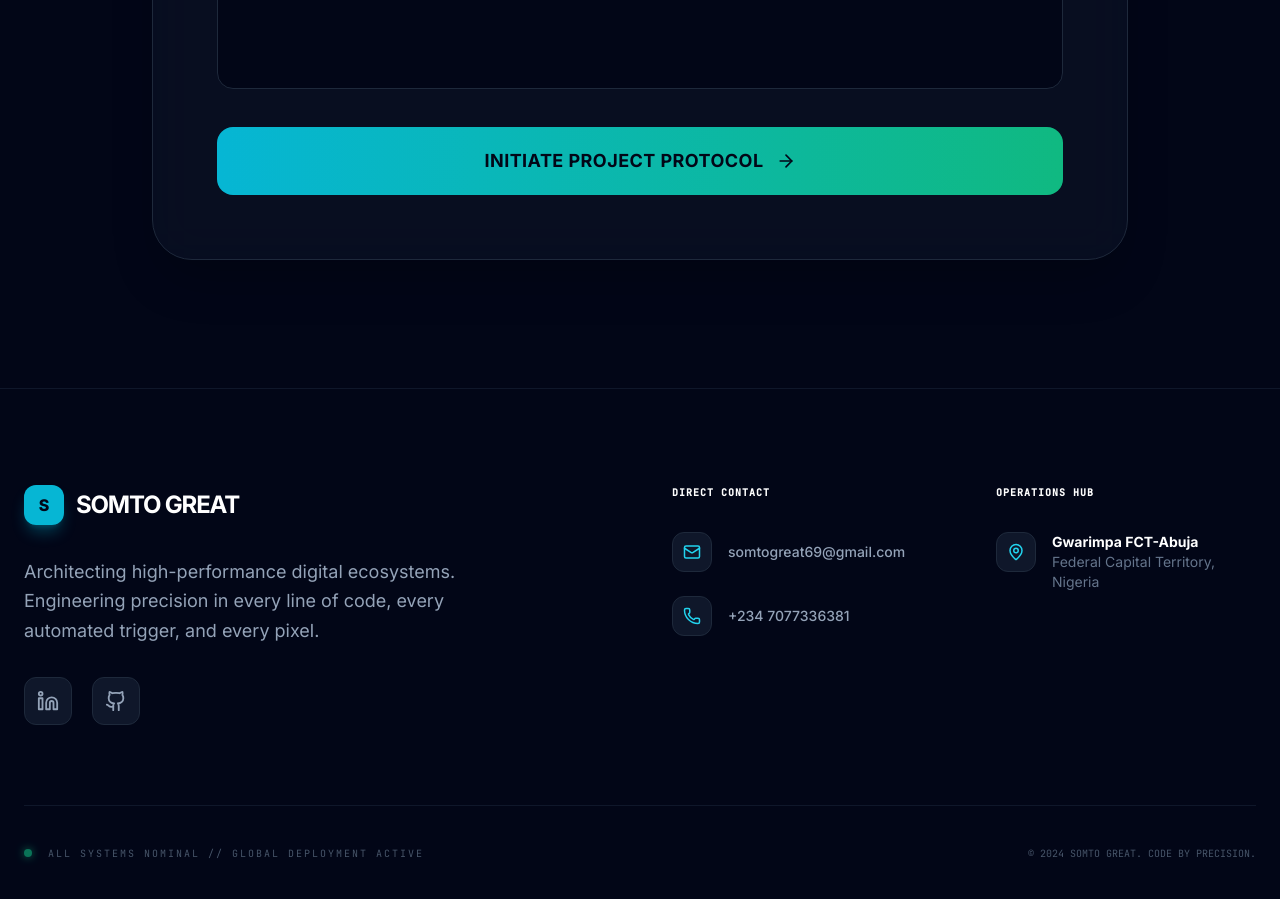
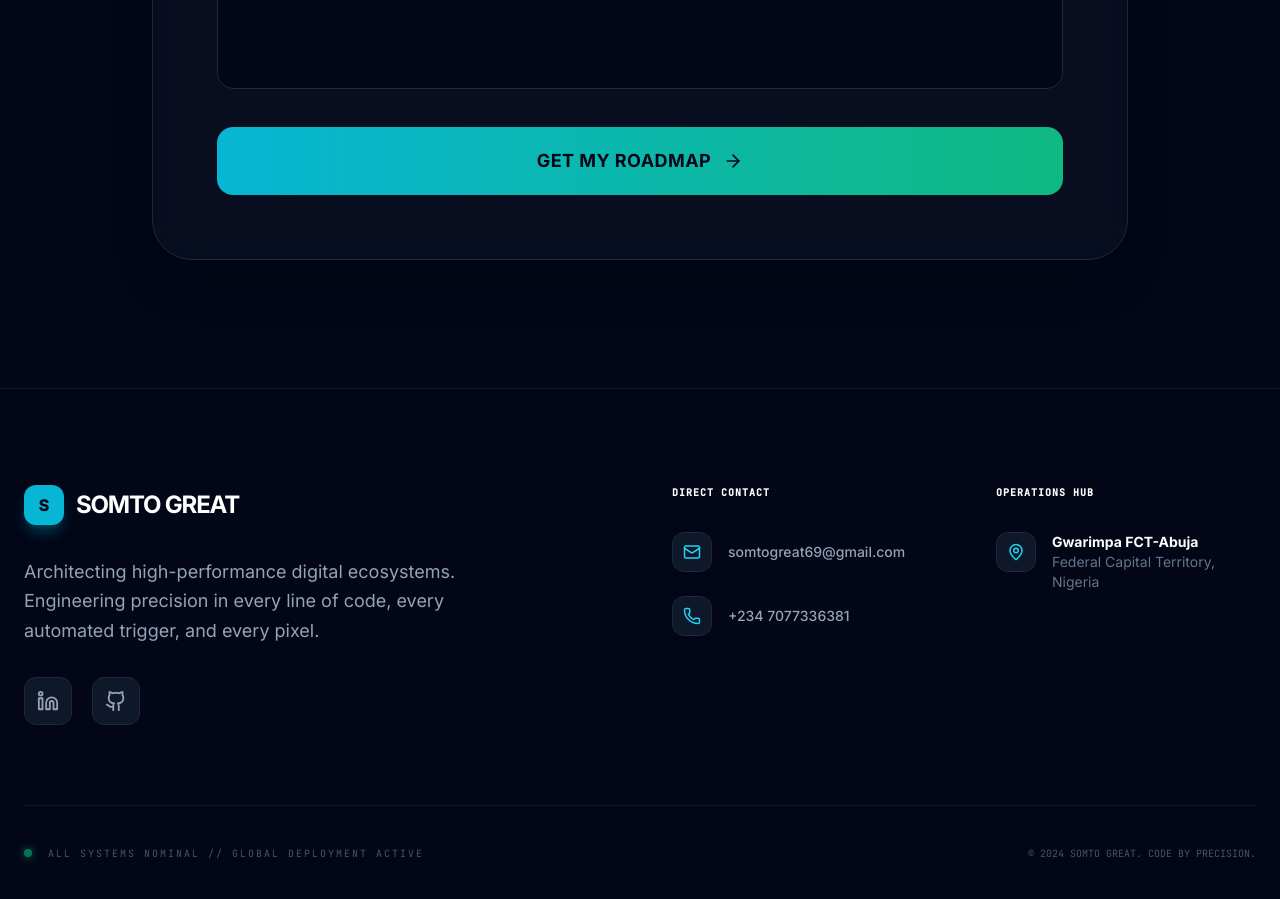
Before and after one commit to somtogreat69/somto-portfolio, a React (Vite) app: page / in a window 1280 px wide. Shown: the part 4380-5279 px from the top of the page. Built offline with nearby package versions, Linux system fonts and the light colour scheme.

Commit message:
Fix image paths

```diff
--- a/App.tsx
+++ b/App.tsx
@@ -25,7 +25,7 @@ import {
 const App: React.FC = () => {
   const [selectedProject, setSelectedProject] = useState<Project | null>(null);
   const [isModalOpen, setIsModalOpen] = useState(false);
-  // --- PASTE THIS BLOCK AT LINE 27 ---
+ // --- REPLACE YOUR EXISTING handleFormSubmit WITH THIS ---
   const [formStatus, setFormStatus] = useState<'idle' | 'sending' | 'success'>('idle');
 
   const handleFormSubmit = async (e: React.FormEvent<HTMLFormElement>) => {
@@ -33,21 +33,25 @@ const App: React.FC = () => {
     setFormStatus('sending');
 
     const formData = new FormData(e.currentTarget);
+    const data = Object.fromEntries(formData.entries()); // Convert to cleaner JSON
 
     try {
-      // Using the AJAX endpoint prevents the redirect
       await fetch("https://formsubmit.co/ajax/somtogreat69@gmail.com", {
         method: "POST",
-        body: formData,
+        headers: {
+          'Content-Type': 'application/json',
+          'Accept': 'application/json'
+        },
+        body: JSON.stringify(data),
       });
       setFormStatus('success');
-      e.currentTarget.reset();
+      e.currentTarget.reset(); // Clear the form
     } catch (error) {
       console.error("Error submitting form", error);
       setFormStatus('idle');
     }
   };
-  // -----------------------------------
+  // -------------------------------------------------------
   const handleViewLogic = (project: Project) => {
     setSelectedProject(project);
     setIsModalOpen(true);
@@ -377,39 +381,50 @@ const App: React.FC = () => {
     ></textarea>
   </div>
 
-  {/* Submit Button */}
+{/* --- NEW BUTTON LOGIC START --- */}
+          {formStatus === 'success' ? (
+            <div className="space-y-4 animate-fade-in">
+              {/* Success Message Badge */}
+              <div className="w-full py-5 rounded-2xl font-bold text-slate-950 text-lg bg-emerald-500 flex items-center justify-center gap-3 cursor-default shadow-[0_0_40px_rgba(16,185,129,0.4)]">
+                <Check size={20} />
+                REQUEST SENT
+              </div>
+
+              {/* The "Send Another" Button */}
+              <button
+                type="button"
+                onClick={() => setFormStatus('idle')}
+                className="w-full py-3 rounded-xl font-mono text-xs font-bold text-slate-500 hover:text-cyan-400 hover:bg-slate-900/50 border border-transparent hover:border-slate-800 transition-all uppercase tracking-widest"
+              >
+                [ Send Another Request ]
+              </button>
+            </div>
+          ) : (
+            /* Standard Submit Button */
             <button
               type="submit"
-            disabled={formStatus !== 'idle'}
+              disabled={formStatus === 'sending'}
               className={`w-full py-5 rounded-2xl font-bold text-slate-950 text-lg transition-all flex items-center justify-center gap-3 tracking-wide
-              ${formStatus === 'success'
-                ? 'bg-emerald-500 cursor-default'
+                ${formStatus === 'sending'
+                  ? 'bg-cyan-900/20 text-cyan-500/50 cursor-wait border border-cyan-500/10'
                   : 'bg-gradient-to-r from-cyan-500 to-emerald-500 hover:shadow-[0_0_40px_rgba(6,182,212,0.4)] group'
                 }
-              ${formStatus === 'sending' ? 'opacity-80 cursor-wait' : ''}
               `}
             >
-            {formStatus === 'idle' && (
+              {formStatus === 'sending' ? (
                 <>
-                INITIATE PROJECT PROTOCOL
+                  <div className="w-5 h-5 border-2 border-current border-t-transparent rounded-full animate-spin" />
+                  SENDING...
+                </>
+              ) : (
+                <>
+                  GET MY ROADMAP  {/* <--- I CHANGED THIS FOR YOU */}
                   <ArrowRight size={20} className="group-hover:translate-x-1 transition-transform" />
                 </>
               )}
-
-            {formStatus === 'sending' && (
-              <>
-                <div className="w-5 h-5 border-2 border-slate-950 border-t-transparent rounded-full animate-spin" />
-                SENDING REQUEST...
-              </>
+            </button>
           )}
-
-            {formStatus === 'success' && (
-              <>
-                <Check size={20} />
-                REQUEST SENT
-              </>
-            )}
-          </button>
+          {/* --- NEW BUTTON LOGIC END --- */}
 
 </form>
           </motion.div>
```
Lines whose indentation alone changed are shown as unchanged.
